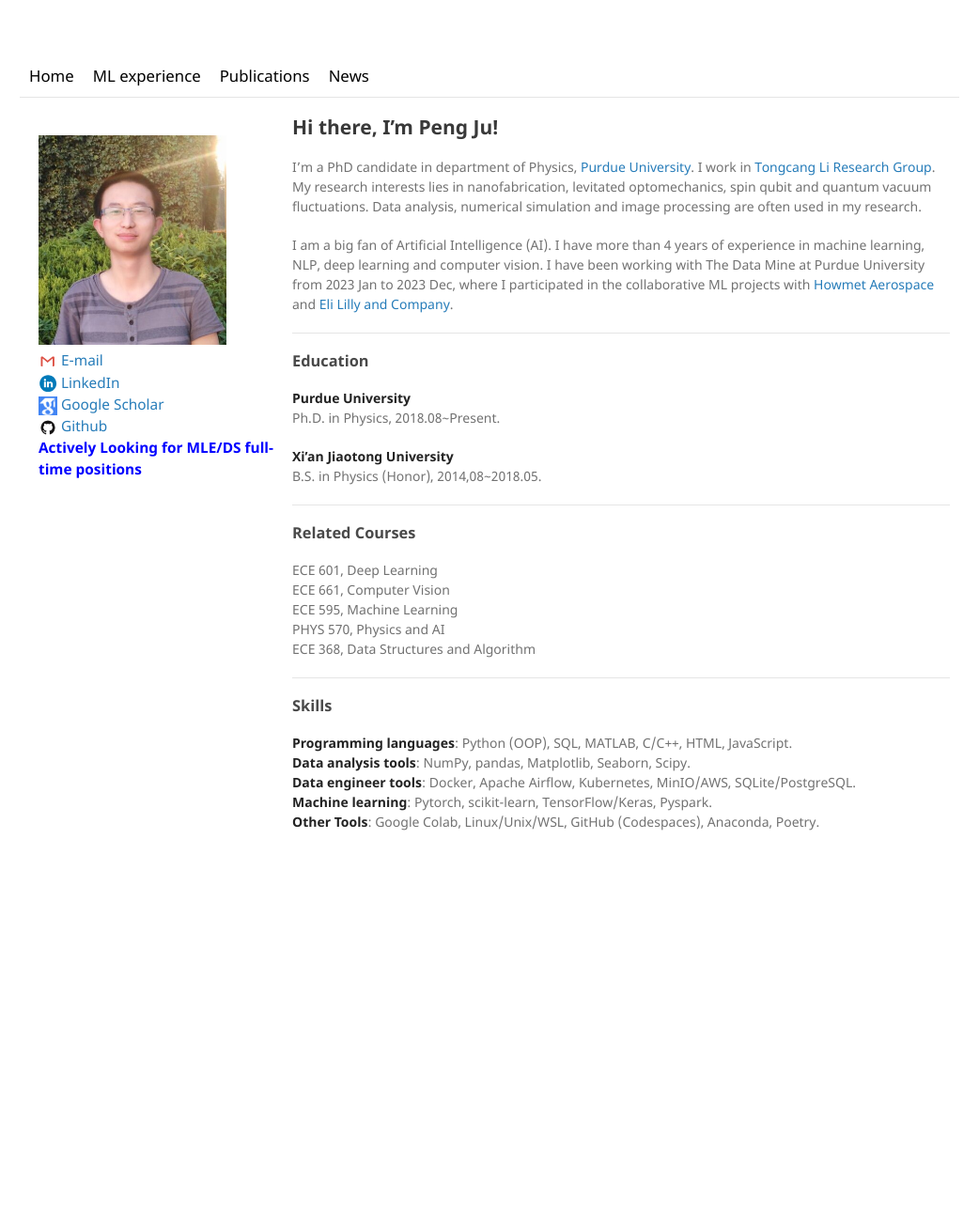
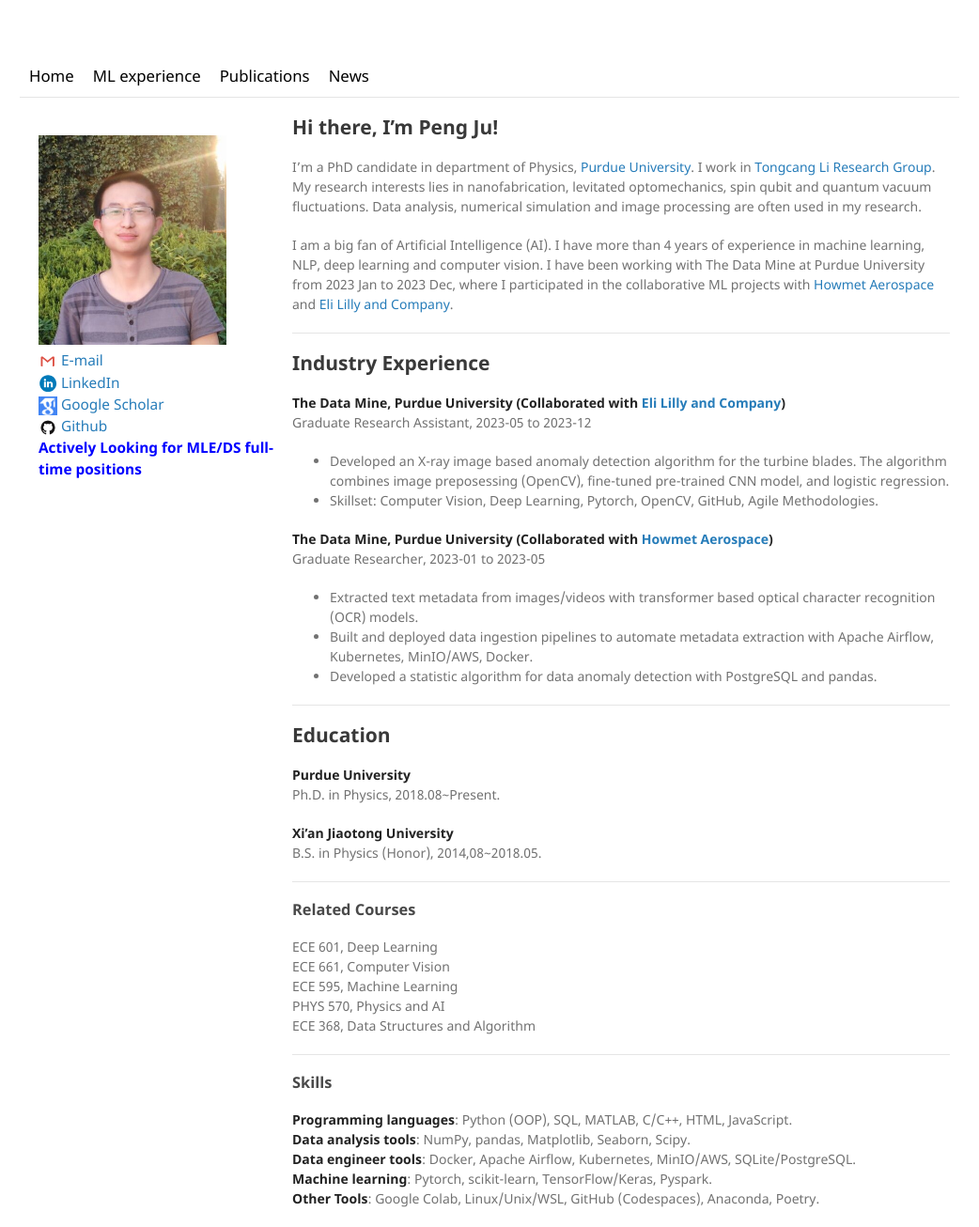
Before and after one commit to peng-ju/peng-ju.github.io, a Jekyll site: the page built from index.md, in a window 1280 px wide. Shown: the whole page at 94% size, without its empty margins (119-1161 px from the left). Built offline with Jekyll 4.4.1, drawn with Linux system fonts in a browser that asks for light colours; before the commit the page ends 905 px from its top, so only the background shows below that.

Commit message:
update industry experience

```diff
--- a/index.md
+++ b/index.md
@@ -9,7 +9,21 @@ I'm a PhD candidate in department of Physics, [Purdue University](https://www.pu
 I am a big fan of Artificial Intelligence (AI). I have more than 4 years of experience in machine learning, NLP, deep learning and computer vision. I have been working with The Data Mine at Purdue University from 2023 Jan to 2023 Dec, where I participated in the collaborative ML projects with [Howmet Aerospace](https://www.howmet.com/) and [Eli Lilly and Company](https://www.lilly.com/).
 
 ---
-### Education
+## Industry Experience
+**The Data Mine, Purdue University (Collaborated with [Eli Lilly and Company](https://www.lilly.com/))**
+Graduate Research Assistant, 2023-05 to 2023-12
+- Developed an X-ray image based anomaly detection algorithm for the turbine blades. The algorithm combines image preposessing (OpenCV), fine-tuned pre-trained CNN model, and logistic regression.
+- Skillset: Computer Vision, Deep Learning, Pytorch, OpenCV, GitHub, Agile Methodologies.
+
+**The Data Mine, Purdue University (Collaborated with [Howmet Aerospace](https://www.howmet.com/))**
+Graduate Researcher, 2023-01 to 2023-05
+- Extracted text metadata from images/videos with transformer based optical character recognition (OCR) models.
+- Built and deployed data ingestion pipelines to automate metadata extraction with Apache Airflow, Kubernetes, MinIO/AWS, Docker.
+- Developed a statistic algorithm for data anomaly detection with PostgreSQL and pandas.
+
+
+---
+## Education
 **Purdue University**
 Ph.D. in Physics, 2018.08~Present.
 
```
